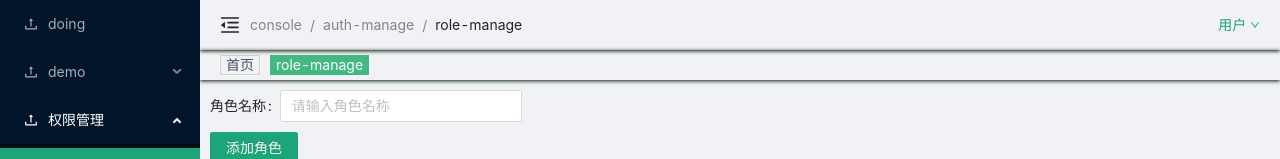
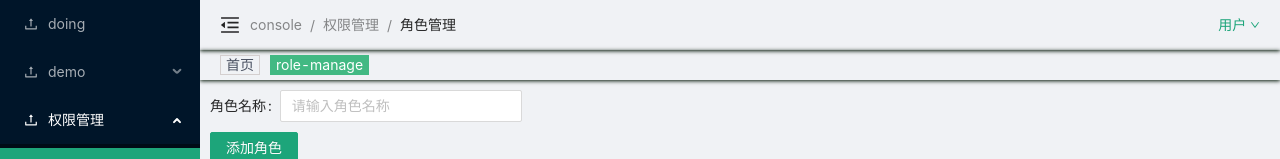
Before and after one commit to mikepxq/react-antd-template, a React (Create React App) app: page /console/auth-manage/role-manage in a window 1280 px wide. Shown: the top 159 px of the page. Built offline with nearby package versions, Linux system fonts and the light colour scheme; sample sign-in values are in the browser's storage.

Commit message:
feat: 面包屑 默认使用title

```diff
--- a/src/console-layout/header/breadcrumb.tsx
+++ b/src/console-layout/header/breadcrumb.tsx
@@ -17,9 +17,9 @@ const TopNavBreadcrumb: React.FC<ViewProps<Props>> = () => {
           return (
             <Breadcrumb.Item key={`${route.path}-index`}>
               {(currentRoute.breadCrumbRoutes as []).length - 1 != index ? (
-                <a href={route.path}>{route.name}</a>
+                <a href={route.path}>{route.title || route.name}</a>
               ) : (
-                route.name
+                route.title || route.name
               )}
             </Breadcrumb.Item>
           );
```
